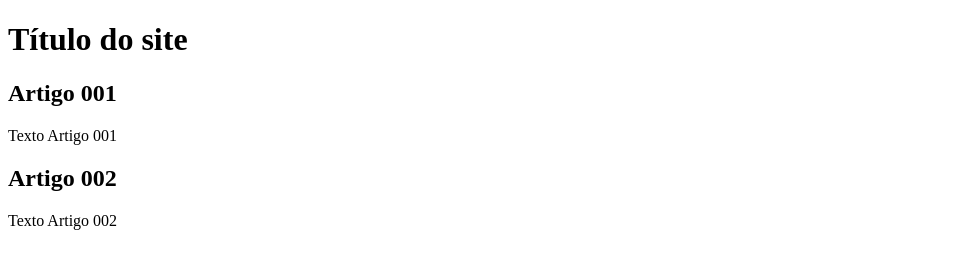
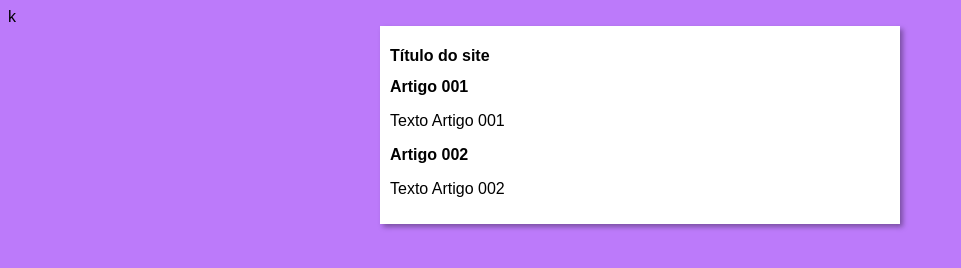
Before and after one commit to kankiryy/projeto-site, a plain HTML site: page index.html in a window 1280 px wide. Shown: the whole page, without its empty margins (0-961 px from the left). Drawn offline with Linux system fonts and the light colour scheme.

Commit message:
iniciei o design

```diff
--- /dev/null
+++ b/estilos/style.css
@@ -0,0 +1,16 @@
+* {
+    font-family: Arial, Helvetica, sans-serif;
+    font-size: 16px;
+}
+
+body {
+    background-color: rgb(188, 122, 250);
+}
+
+main {
+    background-color: white;
+    width: 500px;
+    margin: auto;
+    box-shadow: 3px 3px 5px rgba(0, 0, 0, 0.349);
+    padding: 10px;
+}
--- a/index.html
+++ b/index.html
@@ -4,6 +4,7 @@
     <meta charset="UTF-8">
     <meta name="viewport" content="width=device-width, initial-scale=1.0">
     <title>Título do site</title>
+    <link rel="stylesheet" href="estilos/style.css">k
 </head>
 <body>
     <main>
```
